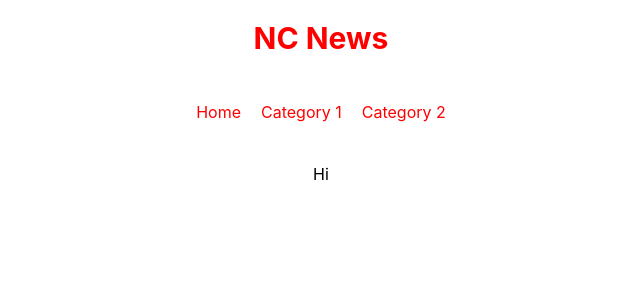
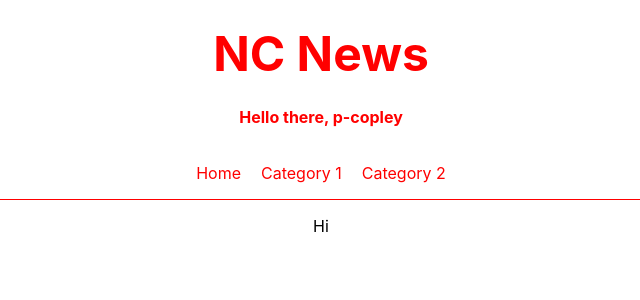
Before and after one commit to Jlh77/nc-news-client, a React (Create React App) app: page / in a window 1280 px wide. Shown: the top 300 px of the page, without its empty margins (319-959 px from the left). Built offline with nearby package versions, Linux system fonts and the light colour scheme.

Commit message:
added username into header

```diff
--- a/src/components/Header.css
+++ b/src/components/Header.css
@@ -1,8 +1,16 @@
+.header-wrapper {
+  border-bottom: 1px solid red;
+}
+
 header {
   color: red;
   margin: 20px;
   font-weight: bold;
-  font-size: 30px;
+}
+
+header h1 {
+  margin: 0.5em;
+  font-size: 3em;
 }
 
 .navbar {
@@ -19,7 +27,8 @@ header {
 }
 
 .navbar li {
-  margin: 10px;
+  margin-right: 10px;
+  margin-left: 10px;
 }
 
 .navbar a {
--- a/src/components/Header.jsx
+++ b/src/components/Header.jsx
@@ -1,10 +1,16 @@
+import { useContext } from "react";
 import { Link } from "react-router-dom";
+import { UserContext } from "../contexts/User";
 import "./Header.css";
 
 const Header = () => {
+  const { user } = useContext(UserContext);
   return (
     <div className="header-wrapper">
-      <header>NC News</header>
+      <header>
+        <h1>NC News</h1>
+        <p>Hello there, {user.username}</p>
+      </header>
       <nav className="navbar">
         <ul>
           <Link to="/">
```
Also changed, not shown: src/contexts/User.jsx (renamed from src/contexts/User.js).
